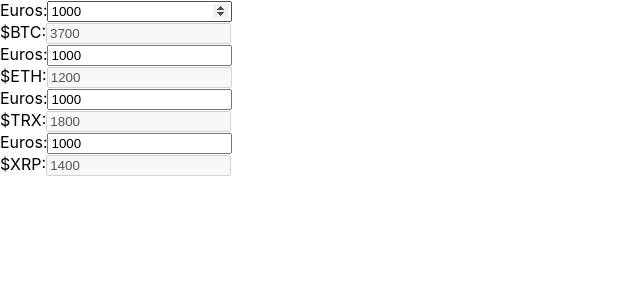
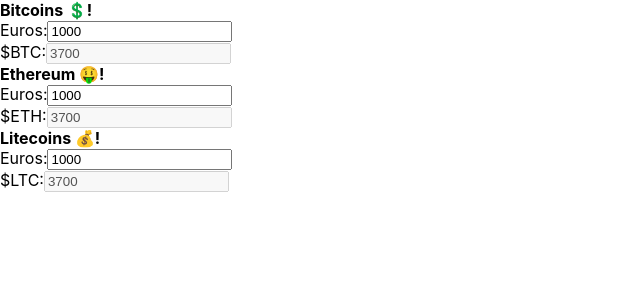
Before and after one commit to 4lejandrito/liferay-react-training-converter, a React (Create React App) app: page / in a window 1280 px wide. Shown: the top 300 px of the page, without its empty margins (0-640 px from the left). Built offline with nearby package versions, Linux system fonts and the light colour scheme.

Commit message:
Implementing titles for designers

```diff
--- a/src/App.js
+++ b/src/App.js
@@ -21,9 +21,14 @@
   }
 }
 
-function Converter({cryptoName, exchangeRate}) {
+function Converter({cryptoName, exchangeRate, renderTitle}) {
   const [euros, setEuros] = useState(1000)
   return <div className="converter">
+    {renderTitle && (
+      <header>
+        {renderTitle()}
+      </header>
+    )}
     <Amount
         name="Euros"
         value={euros}
@@ -39,10 +44,21 @@
 export default function App() {
   return (
     <>
-      <Converter cryptoName="$BTC" exchangeRate={3.7} />
-      <Converter cryptoName="$ETH" exchangeRate={1.2} />
-      <Converter cryptoName="$TRX" exchangeRate={1.8} />
-      <Converter cryptoName="$XRP" exchangeRate={1.4} />
+      <Converter
+        cryptoName="$BTC"
+        exchangeRate={3.7}
+        renderTitle={() => <strong>Bitcoins 💲!</strong>}
+      />
+      <Converter
+        cryptoName="$ETH"
+        exchangeRate={3.7}
+        renderTitle={() => <strong>Ethereum 🤑!</strong>}
+      />
+      <Converter
+        cryptoName="$LTC"
+        exchangeRate={3.7}
+        renderTitle={() => <strong>Litecoins 💰!</strong>}
+      />
     </>
   )
 }
```
